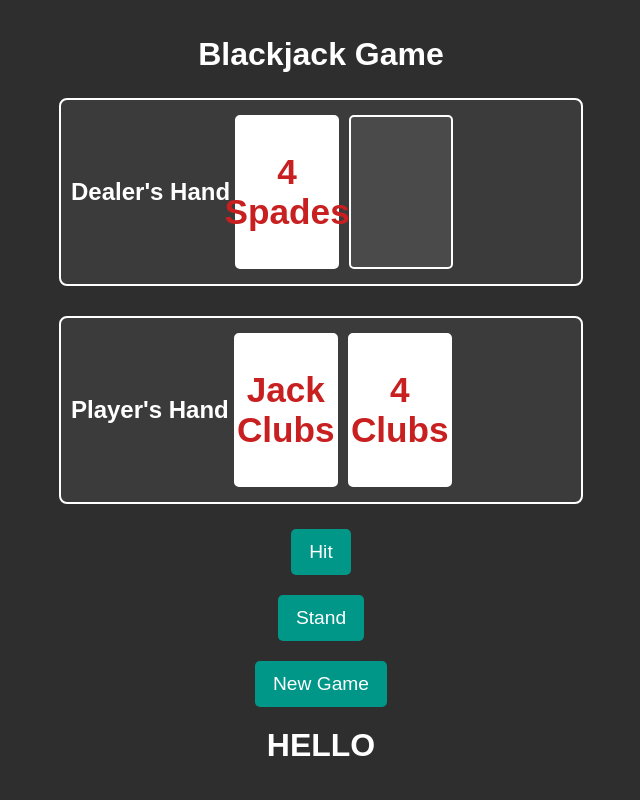
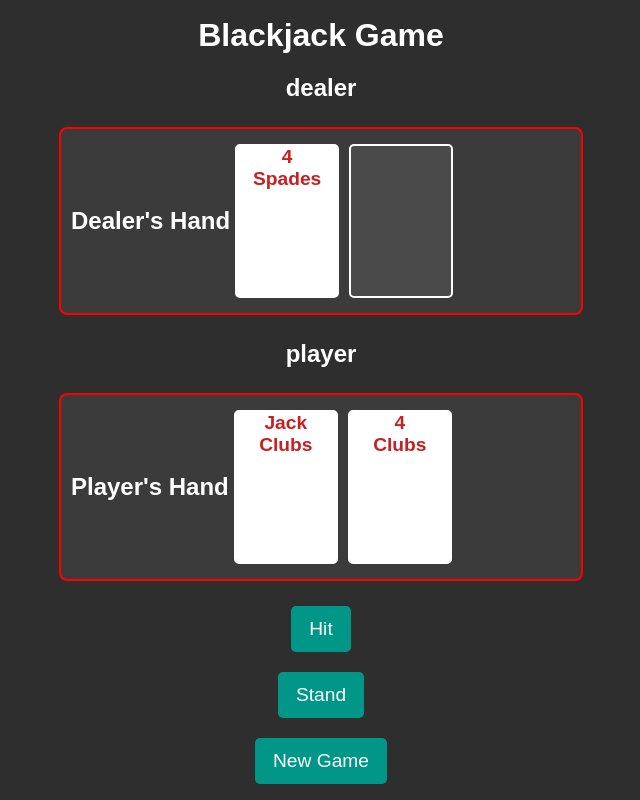
Before and after one commit to LRSORRENTI/Blackjack, a website built with Vite: page index.html in a window 1280 px wide. Shown: the whole page, without its empty margins (319-959 px from the left). Built offline with nearby package versions, Linux system fonts and the light colour scheme.

Commit message:
added more to basic styling, switching back to DOM

```diff
--- a/index.html
+++ b/index.html
@@ -8,14 +8,13 @@
 </head>
 <body>
     <h1>Blackjack Game</h1>
+    <h2>dealer</h2>
     <div id="dealer-hand" class="hand">
-        <h2>Dealer's Hand</h2>
         <div class="card"></div>
         <div class="card hidden"></div> <!-- Hidden card -->
     </div>
-
+    <h2>player</h2>
     <div id="player-hand" class="hand">
-        <h2>Player's Hand</h2>
         <div class="card"></div>
         <div class="card"></div>
     </div>
@@ -24,7 +23,7 @@
     <button id="stand-button">Stand</button>
     <button id="new-game-button">New Game</button>
     <div class="img"></div>
-    <h1>HELLO</h1>
+    <!-- <h1>HELLO</h1> -->
     <!-- <img src="./assets/clubs.svg" alt=""> -->
     <script type="module" src="./dist/index.js"></script>
 </body>
--- a/stylesheets/index.css
+++ b/stylesheets/index.css
@@ -24,7 +24,7 @@ h1, h2 {
 
 .hand {
     display: flex;
-    flex-direction: column;
+    flex-direction: row;
     align-items: center;
     margin: 15px;
     padding: 10px;
@@ -42,12 +42,12 @@ h1, h2 {
     border-radius: 5px;
     margin: 5px;
     display: flex;
-    align-items: center;
+    align-items:start;
     justify-content: center;
     background-color: #ffffff;
     color: #c82020;
     font-weight: bold;
-    font-size: 1.5rem;
+    font-size: 0.9em;
 }
 
 .card.hidden {
@@ -71,14 +71,12 @@ button:hover {
 }
 
 @media (min-width: 768px) {
-    .hand {
-        flex-direction: row;
-    }
+
 
     .card {
         width: 90px;
         height: 130px;
-        font-size: 2rem;
+        font-size: 1rem;
     }
 
     button {
@@ -90,12 +88,13 @@ button:hover {
 @media (min-width: 1024px) {
     .hand {
         width: 500px;
+        border: 2px solid red;
     }
 
     .card {
         width: 100px;
         height: 150px;
-        font-size: 2.2rem;
+        font-size: 1.2rem;
     }
 }
 
```
